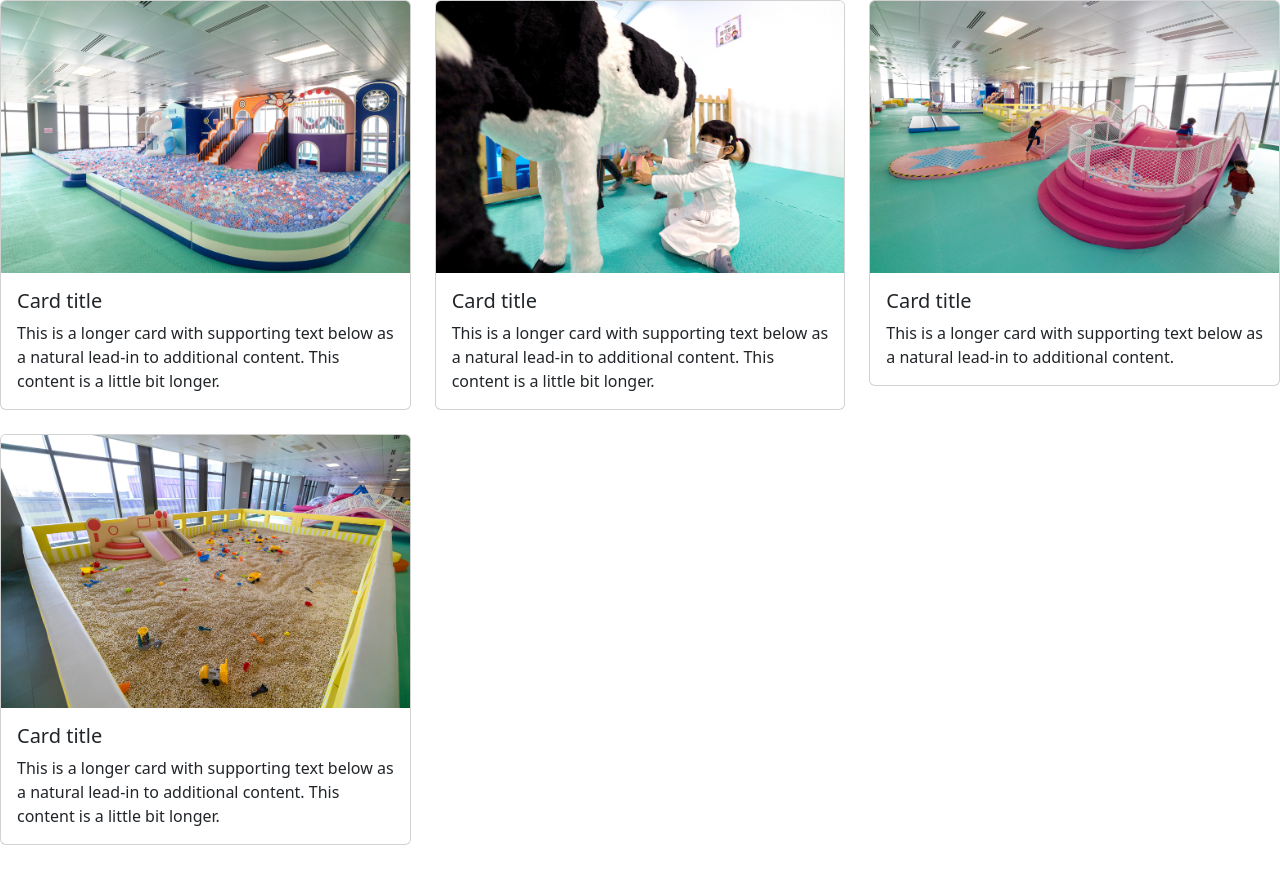
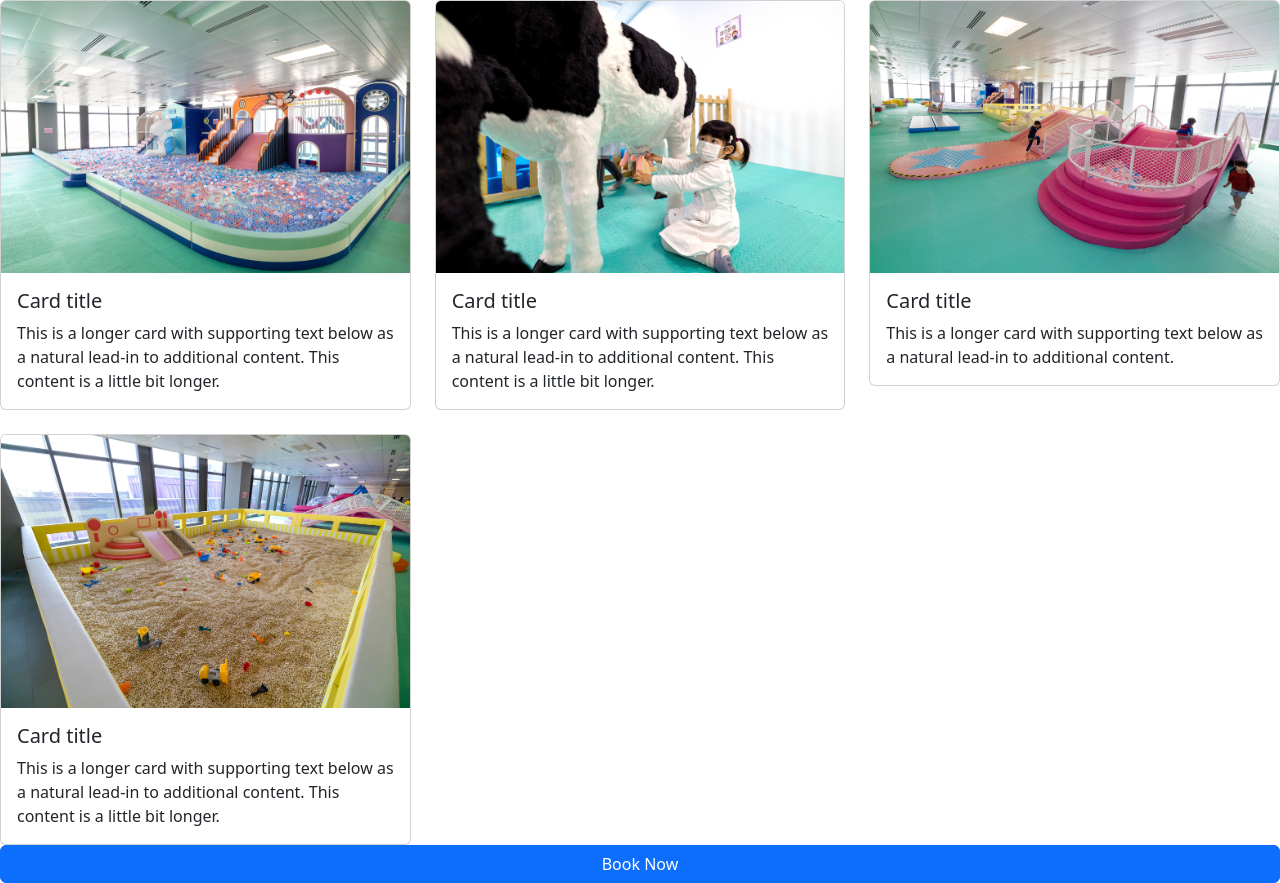
Before and after one commit to HOKAWING/meme_english, a Next.js app: page / in a window 1280 px wide. Before the commit the page ends 845 px from the top, so only its background shows below. Built offline with nearby package versions, Linux system fonts and the light colour scheme.

Commit message:
no message

```diff
--- a/pages/index.js
+++ b/pages/index.js
@@ -1,5 +1,12 @@
 import 'bootstrap/dist/css/bootstrap.min.css'
+import {useRouter} from 'next/router'
 export default function HomePage() {
+    const router = useRouter()
+
+    const book_now = () => {
+        router.push('/login')
+    }
+
   return (
     <>
         <div class="row row-cols-1 row-cols-md-3 g-4">
@@ -44,6 +51,9 @@ export default function HomePage() {
                 </div>
             </div>
         </div>
+        <div class="d-grid gap-2">
+            <button className="btn btn-primary" type="button" onClick={book_now}>Book Now</button>
+        </div>
     </>
   );
 }
```
